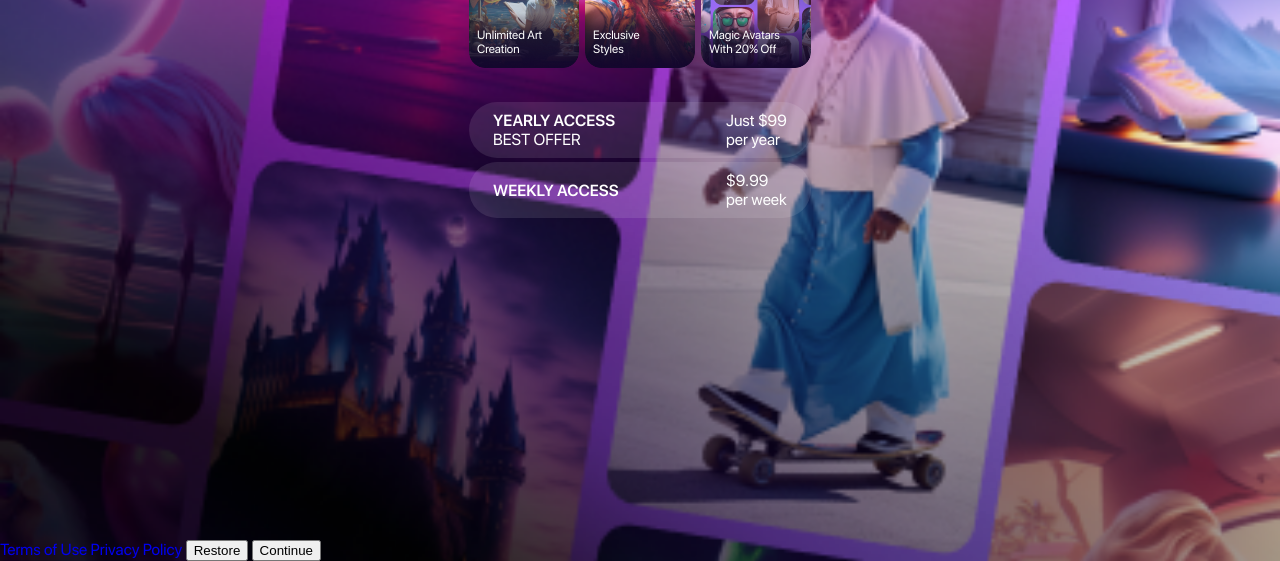
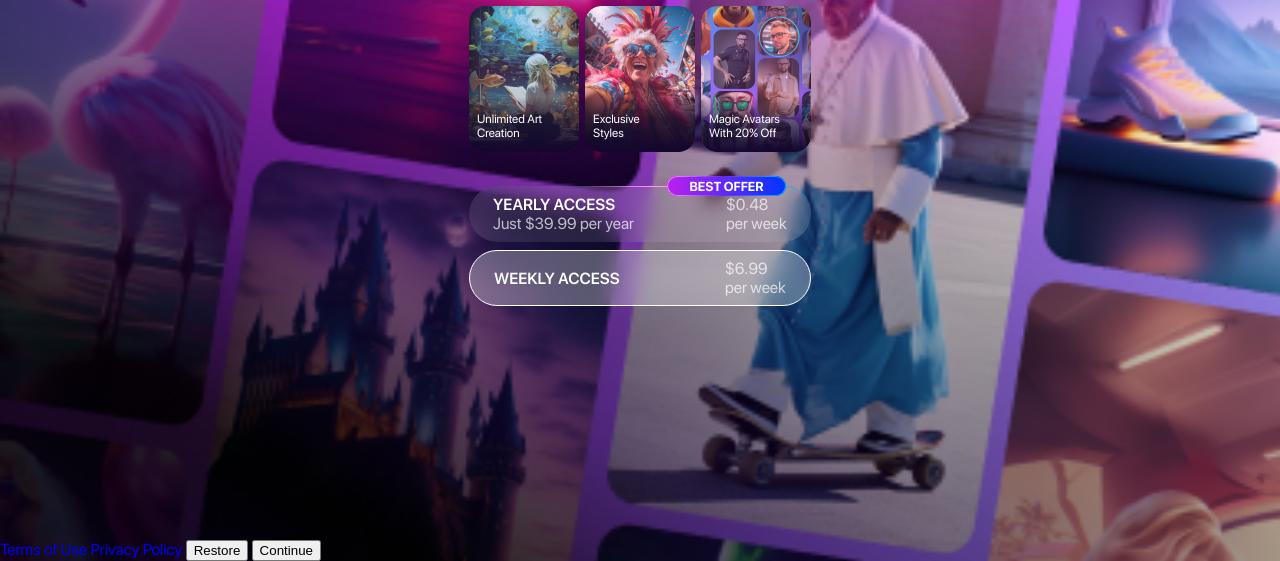
Before and after one commit to palina-mrk/mobile-test, a plain HTML site: page index.html in a window 1280 px wide. Shown: the part 239-800 px from the top of the page. Drawn offline with Linux system fonts and the light colour scheme.

Commit message:
add radio borders

```diff
--- a/css/blocks/custom-radio.css
+++ b/css/blocks/custom-radio.css
@@ -1,5 +1,6 @@
 .custom-radio {
   width: 100%;
+  position: relative;
 }
 
 .custom-radio__label {
@@ -11,6 +12,7 @@
   min-height: 56px;
   width: 100%;
   background-color: rgba(255, 255, 255, 0.1);
+  backdrop-filter: blur(11px);
   padding: 0 24px;
 }
 
@@ -26,6 +28,7 @@
   font-size: 16px;
   line-height: 19px;
   font-weight: 400;
+  opacity: 0.7;
 }
 
 .custom-radio__right {
@@ -41,3 +44,90 @@
   font-weight: 600;
   text-transform: uppercase;
 }
+
+.custom-radio__best::before {
+  content: "";
+  position: absolute;
+  top: 0;
+  left: 0;
+  right: 0;
+  bottom: 0;
+  border-radius: 100px;
+  border: 1px solid transparent;
+  background: linear-gradient(270deg, #00B5FF 0%, #632AF7 53%, #FF96F4 100%) border-box;
+  -webkit-mask:
+    linear-gradient(#fff 0 0) padding-box,
+    linear-gradient(#fff 0 0);
+  -webkit-mask-composite: destination-out;
+  mask-composite: exclude;
+}
+
+.custom-radio__best {
+  position: absolute;
+  width: 119px;
+  min-height: 20px;
+  top: 0;
+  right: 25px;
+  transform: translateY(-50%);
+  font-weight: 700;
+  font-size: 13px;
+  line-height: 15px;
+  text-align: center;
+  text-transform: uppercase;
+  background: linear-gradient(90deg, #BC1FEF 0%, #0035FF 100%);
+  border-radius: 100px;
+  display: flex;
+  align-items: center;
+  justify-content: center;
+}
+
+.custom-radio--best {
+
+  .custom-radio__label::before {
+    content: "";
+    position: absolute;
+    top: 0;
+    right: 0;
+    width: 25px;
+    height: 28px;
+    border-radius: 0 100px 0 0;
+    border-top: 1px solid transparent;
+    border-right: 1px solid transparent;
+    background: linear-gradient(141deg, #01B4FF -3%, rgba(1, 180, 255, 0) 100%) border-box;
+    -webkit-mask:
+      linear-gradient(#fff 0 0) padding-box,
+      linear-gradient(#fff 0 0);
+    -webkit-mask-composite: destination-out;
+    mask-composite: exclude;
+  }
+
+  .custom-radio__label::after {
+    content: "";
+    position: absolute;
+    top: 0;
+    right: 132px;
+    width: 128px;
+    height: 1px;
+    background: linear-gradient(108deg, rgba(253, 148, 244, 0) 25%, #FD94F4 76%);
+    ;
+  }
+
+  .custom-radio__field[checked]~.custom-radio__label::before,
+  .custom-radio__field[checked]~.custom-radio__label::after {
+    display: none;
+  }
+}
+
+.custom-radio__field[checked]~.custom-radio__label {
+  background-color: rgba(255, 255, 255, 0.3);
+  border: 1px solid #FFFFFF;
+}
+
+.custom-radio__field[checked]~.custom-radio__best {
+  background: #FFFFFF;
+  color: black;
+}
+
+.custom-radio__field[checked]~.custom-radio__best::before {
+  display: none;
+}
--- a/css/blocks/hero.css
+++ b/css/blocks/hero.css
@@ -1,12 +1,16 @@
 .hero {
+  min-height: 500px;
   height: 100%;
+  display: flex;
+  flex-grow: 1;
+  align-items: end;
+  justify-content: center;
 }
 
 .hero__wrapper {
   height: 100%;
   display: flex;
   flex-direction: column;
-  justify-content: end;
   position: relative;
 }
 
@@ -74,10 +78,12 @@
 }
 
 .hero__radio-form {
-  width: 100%;
   display: flex;
   flex-direction: column;
-  gap: 4px;
+  gap: 8px;
+  margin: 0;
+  padding: 0;
+  border: none;
 }
 
 .hero__cards-item--art-creation {
--- a/index.html
+++ b/index.html
@@ -86,29 +86,30 @@
             </li>
           </ul>
 
-          <div class="hero__radio-form">
-            <div class="custom-radio">
+          <form class="hero__radio-form">
+            <div class="custom-radio custom-radio--best">
               <input class="custom-radio__field visually-hidden" id="radio-yearly" type="radio" name="yearly-access"
-                value="yearly-access" checked>
+                value="yearly-access">
               <label class="custom-radio__label" for="radio-yearly">
                 <span class="custom-radio__left">
                   <span class="custom-radio__title" id="title-yearly-access"></span>
-                  <span class="custom-radio__slogan" id="best-offer-label"></span>
+                  <span class="custom-radio__slogan" id="slogan-yearly-access"></span>
                 </span>
-                <p class="custom-radio__right" id="yearly-price-template"></p>
+                <span class="custom-radio__right" id="yearly-price-template"></span>
               </label>
+              <span class="custom-radio__best" id="best-offer-label"></span>
             </div>
             <div class="custom-radio">
               <input class="custom-radio__field visually-hidden" id="radio-weekly" type="radio" name="weekly-access"
-                value="weekly-access">
+                value="weekly-access" checked>
               <label class="custom-radio__label" for="radio-weekly">
                 <span class="custom-radio__left">
                   <span class="custom-radio__title" id="title-weekly-access"></span>
                 </span>
-                <p class="custom-radio__right" id="weekly-price-template"></p>
+                <span class="custom-radio__right" id="weekly-price-template"></span>
               </label>
             </div>
-          </div>
+          </form>
 
         </div>
       </div>
--- a/script.js
+++ b/script.js
@@ -18,11 +18,12 @@ function setTranslations(translations) {
   document.getElementById('title-magic-avatars').innerHTML = translations['Magic Avatars <br>With 20% Off'];
 
   document.getElementById('title-yearly-access').innerHTML = translations['YEARLY ACCESS'];
+  document.getElementById('slogan-yearly-access').innerHTML = translations['Just {{price}} per year'].replace('{{price}}', '$39.99');
   document.getElementById('best-offer-label').innerHTML = translations['BEST OFFER'];
-  document.getElementById('yearly-price-template').innerHTML = translations['Just {{price}} per year'].replace('{{price}}', '$99');
+  document.getElementById('yearly-price-template').innerHTML = translations['{{price}} <br>per week'].replace('{{price}}', '$0.48');
 
   document.getElementById('title-weekly-access').innerHTML = translations['WEEKLY ACCESS'];
-  document.getElementById('weekly-price-template').innerHTML = translations['{{price}} <br>per week'].replace('{{price}}', '$9.99');
+  document.getElementById('weekly-price-template').innerHTML = translations['{{price}} <br>per week'].replace('{{price}}', '$6.99');
 
   document.getElementById('terms-link').innerHTML = translations['Terms of Use'];
   document.getElementById('policy-link').innerHTML = translations['Privacy Policy'];
```
